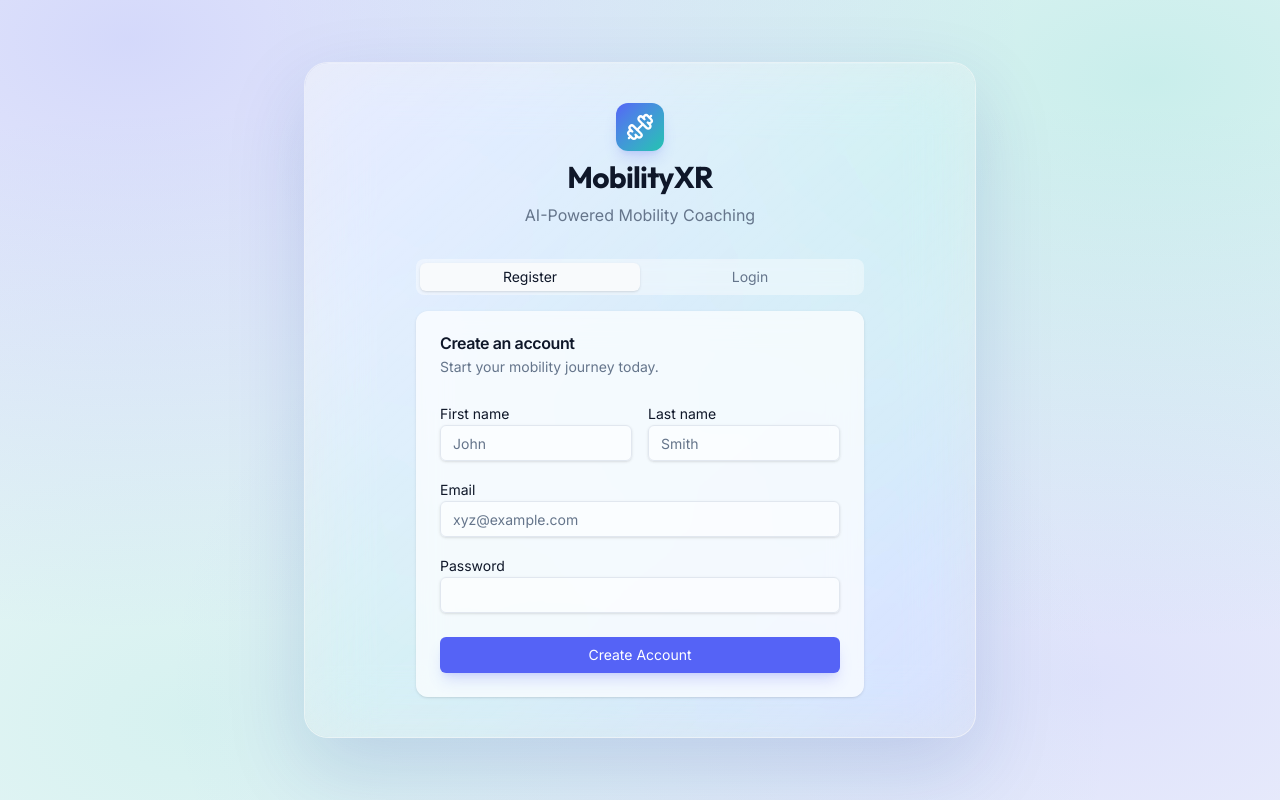
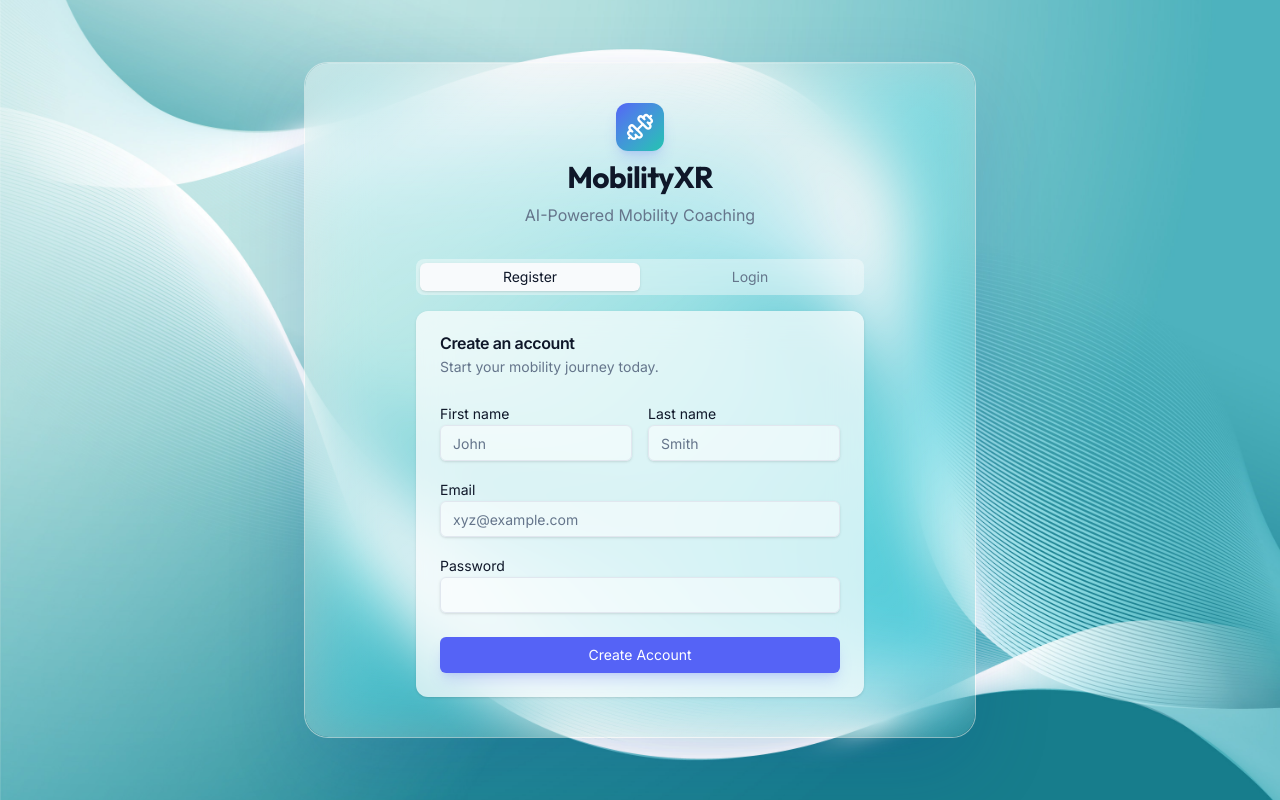
Before and after one commit to NQ-TU/xr-mobility-coach, a React (Vite) app in the folder xr-mobility-coach-web/: page /auth in a window 1280 px wide. Built offline with nearby package versions, Linux system fonts and the light colour scheme; no server answers.

Commit message:
feature: add background asset, css update to support background

```diff
--- a/xr-mobility-coach-web/src/index.css
+++ b/xr-mobility-coach-web/src/index.css
@@ -27,7 +27,6 @@
   --color-ring: hsl(var(--ring));
 }
 
-/* Theme palette (light) */
 :root {
   --background: 210 45% 98%;
   --foreground: 222 47% 11%;
@@ -54,13 +53,21 @@
   }
 
   /* Global typography and background styles */
-  body {
+  /* body {
     @apply font-sans antialiased bg-background text-foreground;
     background-image:
       radial-gradient(at 10% 5%, hsl(var(--primary) / 0.22) 0px, transparent 55%),
       radial-gradient(at 90% 10%, hsl(var(--secondary) / 0.22) 0px, transparent 55%),
       radial-gradient(at 85% 85%, hsl(var(--primary) / 0.16) 0px, transparent 60%),
       radial-gradient(at 15% 90%, hsl(var(--secondary) / 0.16) 0px, transparent 60%);
+    background-attachment: fixed;
+  } */
+
+    body {
+    @apply font-sans antialiased bg-background text-foreground;
+    background-image: url("src/assets/cyan_bg.jpg");
+    background-size: cover;
+    background-position: center;
     background-attachment: fixed;
   }
 
@@ -81,7 +88,7 @@
     @apply border border-white/50 shadow-2xl;
     position: relative;
     overflow: hidden;
-    background-color: hsl(0 0% 47% / 0.05);
+    background-color: hsla(0, 0%, 0%, 0.05);
     box-shadow:
       0 30px 80px rgba(13, 56, 155, 0.15),
       inset 0 1px 0 rgba(255, 255, 255, 0.25);
@@ -112,6 +119,6 @@
 
   /* Gradient text helper */
   .text-gradient {
-    @apply bg-gradient-to-r from-primary to-secondary bg-clip-text text-transparent;
+    @apply bg-linear-to-r from-primary to-secondary bg-clip-text text-transparent;
   }
 }
```
Also changed, not shown: xr-mobility-coach-web/src/assets/cyan_bg.jpg (added).
